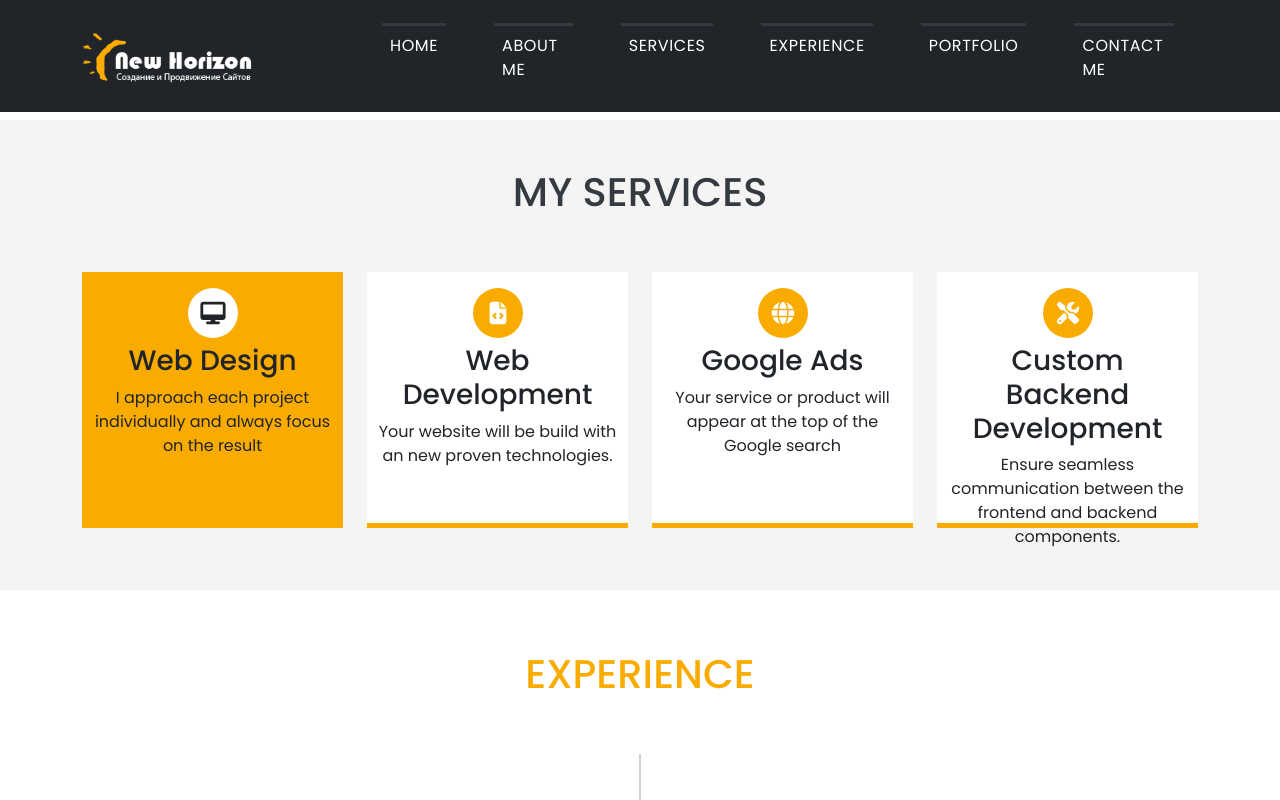
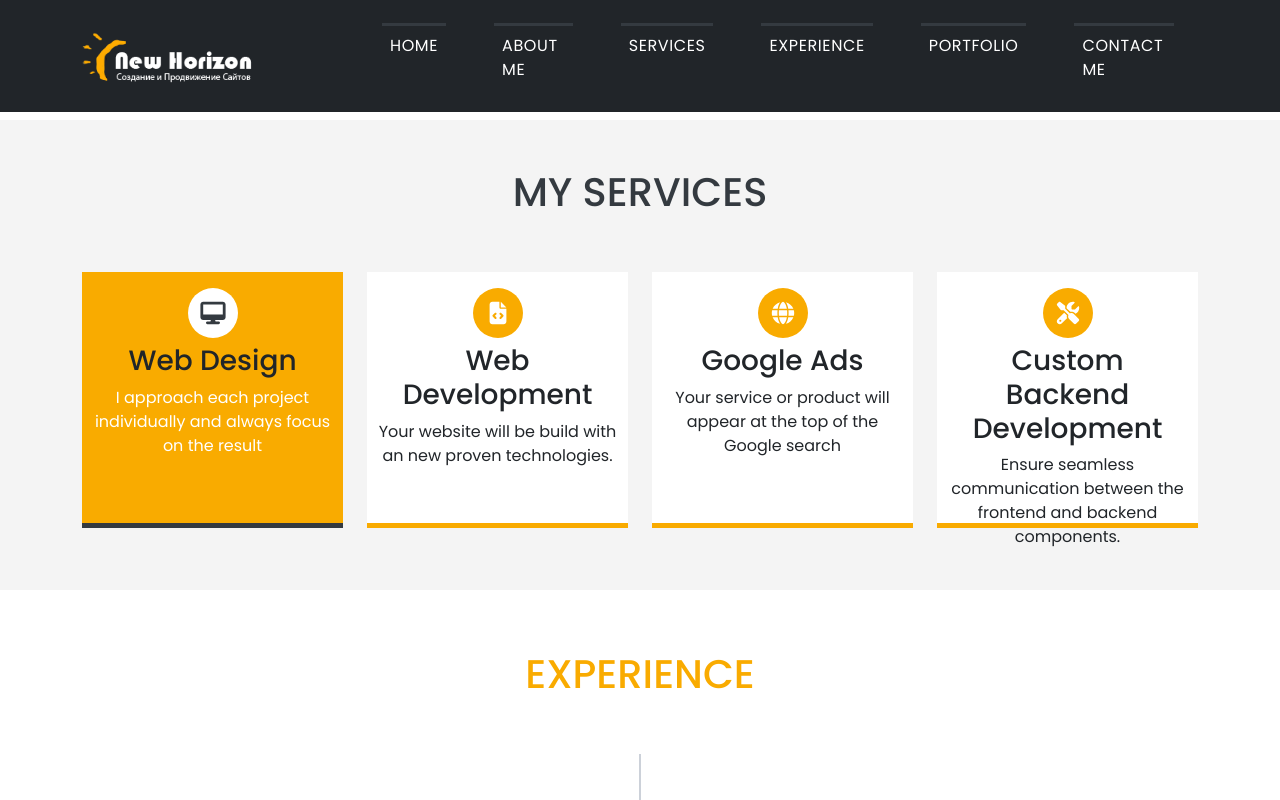
Before and after one commit to RupeshDev18/portfolio-project, a React (Create React App) app: page / in a window 1280 px wide. In both pictures the pointer is over the element 212 px from the left and 1561 px from the top of the page. Shown: the part 1161-1961 px from the top of the page. Built offline with nearby package versions, Linux system fonts and the light colour scheme; a web font is replaced by a local one.

Commit message:
Update App.css

```diff
--- a/src/App.css
+++ b/src/App.css
@@ -195,18 +195,18 @@ nav ul li{
 
 .services .box:hover{
   background: var(--primary-orange);
-  border-bottom:0.3125rem solid var(--primay-dark);
+  border-bottom:0.3125rem solid var(--primary-dark);
 
 }
 .services .box:hover .icon{
-  color: var(--primay-dark);
+  color: var(--primary-dark);
 }
 
 .services .box:hover .circle{
   background: var(--primary-white);
 }
 .services .box:hover p{
-  color: var(--primay-white);
+  color: var(--primary-white);
 }
 /*************************** EXPERIENCE *******************************/
 .experience{
@@ -408,7 +408,7 @@ nav ul li{
   background: var(--primary-transparent-black);
 }
 .myCarousel{
-  color: var(--primay-white);
+  color: var(--primary-white);
   margin-top: -6%;
   background: transparent;
   width: 54%;
@@ -518,7 +518,7 @@ textarea.form-control{
 }
 
 .error-message{
-  color: var(--primay-white);
+  color: var(--primary-white);
   background: var(--primary-hover-red);
   text-align: left;
 }
```
